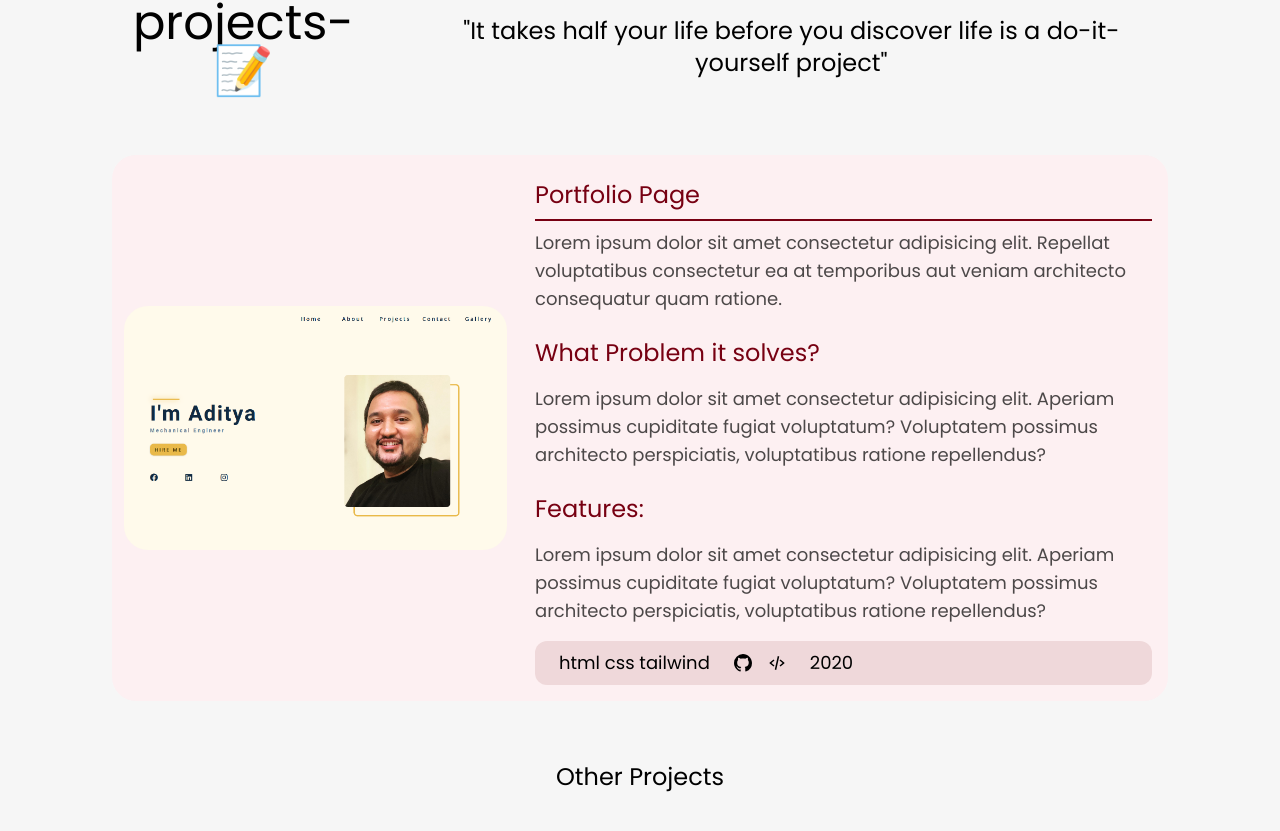
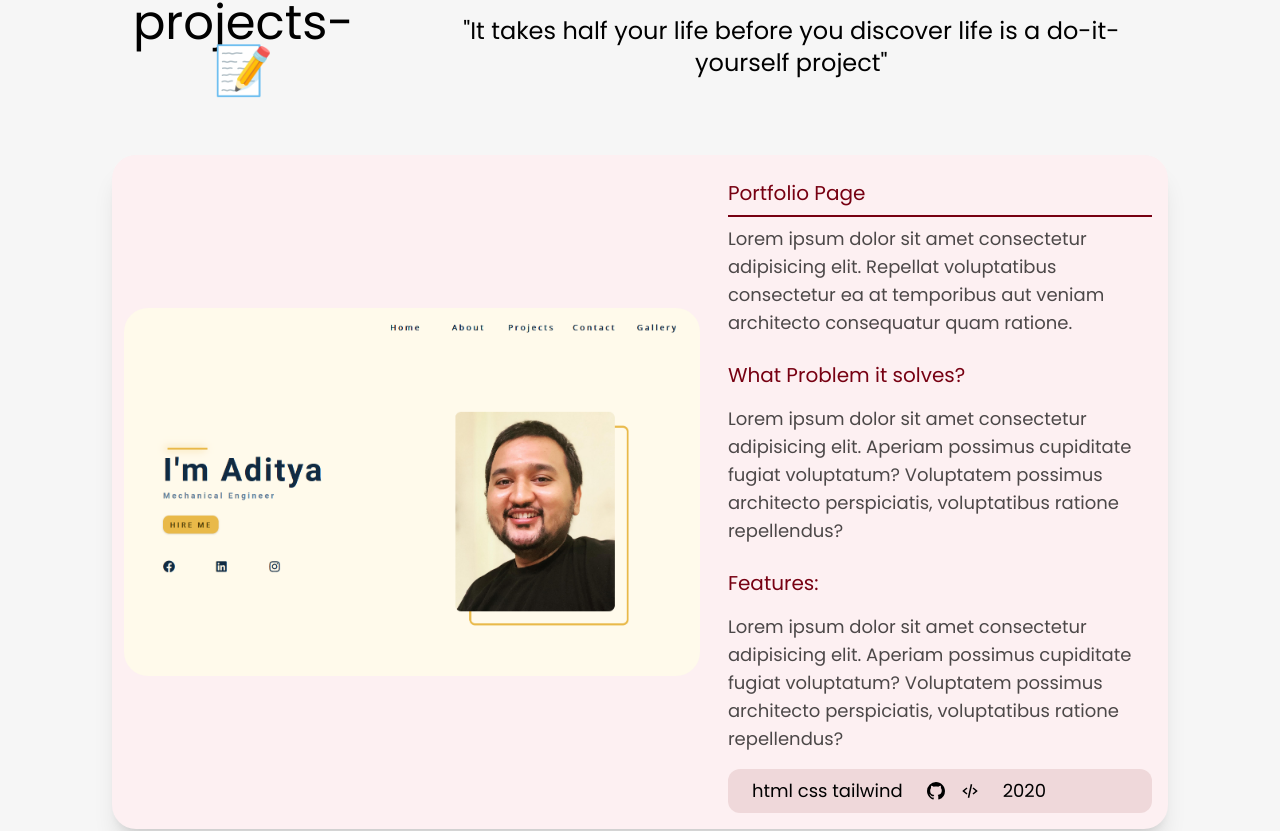
Before and after one commit to iamadityamall/personal-portfolio, a React (Create React App) app: page / in a window 1280 px wide. Shown: the part 1709-2540 px from the top of the page. Built offline with nearby package versions, Linux system fonts and the light colour scheme.

Commit message:
sudo update

```diff
--- a/src/components/Home/ProjectsSection.jsx
+++ b/src/components/Home/ProjectsSection.jsx
@@ -9,7 +9,7 @@ const ProjectsSection = () => {
       className="min-h-screen bg-primary flex flex-col items-center text-center space-y-8 p-2 lg:p-12 lg:space-y-12"
       id="projects"
     >
-      <div className="font-Poppins flex flex-col lg:flex-row lg:justify-end lg:space-x-10 lg:items-center lg:w-full">
+      <div className="font-Poppins flex flex-col lg:flex-row lg:space-x-10 lg:items-center lg:justify-center lg:w-full">
         <h1 className="text-2xl p-3 lg:text-5xl">projects-📝</h1>
         <p className="p-4 lg:text-2xl">
           "It takes half your life before you discover life is a do-it-yourself
--- a/src/components/ProjectsCard.jsx
+++ b/src/components/ProjectsCard.jsx
@@ -5,19 +5,19 @@ import { BiCodeAlt } from "react-icons/bi";
 
 const ProjectsCard = () => {
   return (
-    <article className="bg-secondary flex flex-col rounded-3xl overflow-auto lg:flex-row lg:items-center">
+    <article className="bg-secondary flex flex-col rounded-3xl overflow-auto lg:flex-row lg:items-center shadow-xl">
       {/* image container */}
-      <header className="w-full h-[300px] p-2 lg:h-full lg:p-3">
+      <div className="w-full h-[300px] p-2 lg:h-full lg:p-3">
         <img
           src={ProfilePicture}
           alt=""
           className="w-full h-full object-cover rounded-3xl"
         />
-      </header>
+      </div>
       {/* project info */}
-      <div className="text-left flex flex-col space-y-4 font-Poppins p-4">
+      <div className="text-left flex flex-col space-y-4 font-Poppins p-4 lg:w-3/4">
         <div className="flex flex-col space-y-2">
-          <h1 className="py-2 text-xl text-darkPurple lg:text-2xl border-b-2 border-darkPurple">
+          <h1 className="py-2 text-xl text-darkPurple lg:text-xl border-b-2 border-darkPurple">
             Portfolio Page
           </h1>
           <p className="text-black/70 text-sm lg:text-lg">
@@ -27,7 +27,7 @@ const ProjectsCard = () => {
           </p>
         </div>
         <div className="flex flex-col space-y-2">
-          <h1 className="py-2 text-xl text-darkPurple lg:text-2xl">
+          <h1 className="py-2 text-xl text-darkPurple lg:text-xl">
             What Problem it solves?
           </h1>
           <p className="text-black/70 text-sm lg:text-lg">
@@ -37,7 +37,7 @@ const ProjectsCard = () => {
           </p>
         </div>
         <div className="flex flex-col space-y-2">
-          <h1 className="py-2 text-xl text-darkPurple lg:text-2xl">Features:</h1>
+          <h1 className="py-2 text-xl text-darkPurple lg:text-xl">Features:</h1>
           <p className="text-black/70 text-sm lg:text-lg">
             Lorem ipsum dolor sit amet consectetur adipisicing elit. Aperiam
             possimus cupiditate fugiat voluptatum? Voluptatem possimus
```
